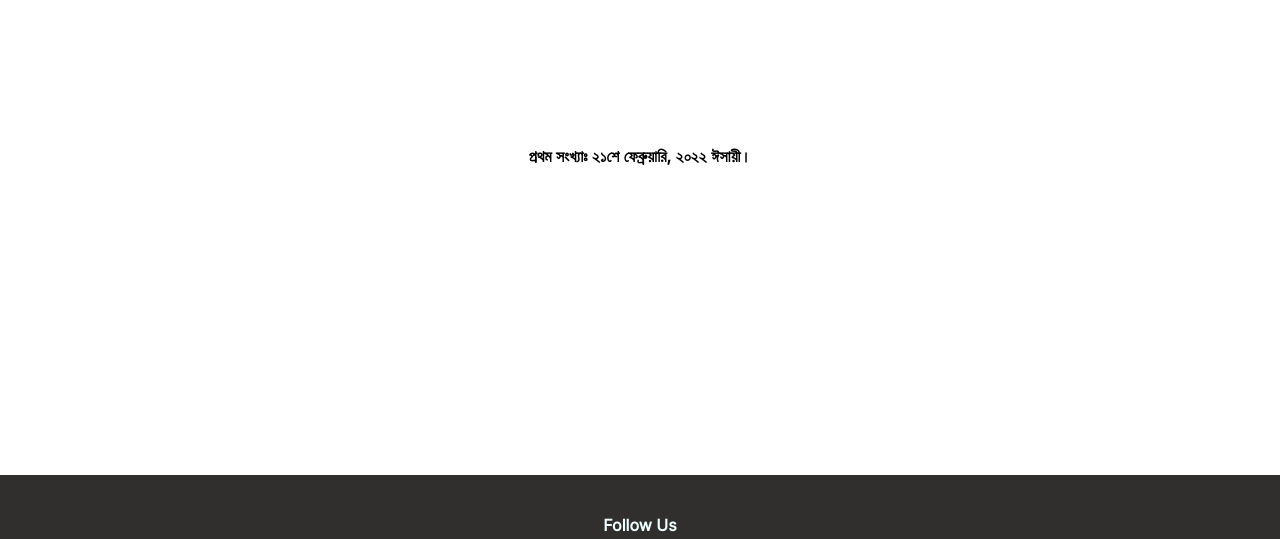
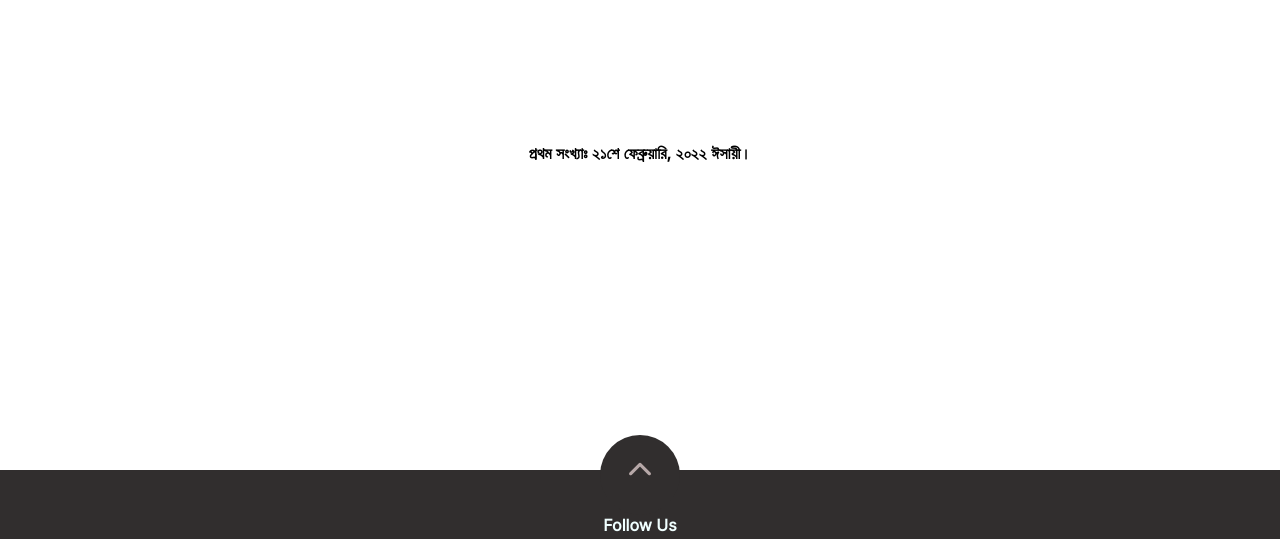
Before and after one commit to SahreyarArafat/gontobyo.com, a plain HTML site: page crush.html in a window 1280 px wide. Shown: the part 132-671 px from the top of the page. Drawn offline with Linux system fonts and the light colour scheme.

Commit message:
2nd update

```diff
--- a/crush.html
+++ b/crush.html
@@ -58,11 +58,11 @@
     <!-- Content Section is finished !  -->
 
     <footer>
-        <!-- <a href="#">
+        <a href="#">
             <div class="top-arrow-icon">
                 <i class="fa-solid fa-chevron-up"></i>
             </div>
-        </a> -->
+        </a>
         <h4>Follow Us</h4>
         <div class="social-icons-container">
             <a href="#">
```
